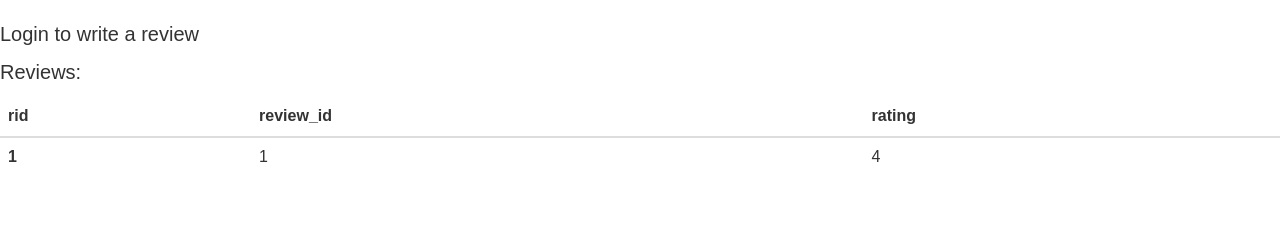
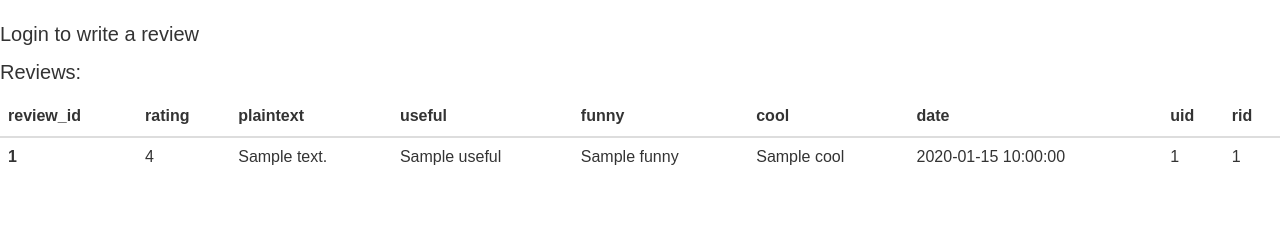
Before and after one commit to SicilyZzz/database-project-1, a Flask app: template templates/show_restaurant_detail.html in a window 1280 px wide. Shown: the part 304-544 px from the top of the page. Run offline with Flask 2, Linux system fonts and the light colour scheme; the template is opened without the code that fills it: most values are stand-ins (such as "Sample title", 1, 10 or a date in 2020); parts of the project's set-up code (start-up, migrations or seed data) failed here and were passed over; some libraries are stand-ins or nearby versions.

Commit message:
show review detail no username

```diff
--- a/templates/show_restaurant_detail.html
+++ b/templates/show_restaurant_detail.html
@@ -88,9 +88,15 @@
 <table class="table">
   <thead>
     <tr>
-      <th scope="col">rid</th>
       <th scope="col">review_id</th>
       <th scope="col">rating</th>
+      <th scope="col">plaintext</th>
+      <th scope="col">useful</th>
+      <th scope="col">funny</th>
+      <th scope="col">cool</th>
+      <th scope="col">date</th>
+      <th scope="col">uid</th>
+      <th scope="col">rid</th>
       <!-- <th scope="col">Handle</th> -->
     </tr>
   </thead>
@@ -98,9 +104,15 @@
 
     {% for n in reviews %}
     <tr>
-      <th scope="row">{{n.rid}}</th>
-      <td>{{n.review_id}}</td>
+      <th scope="row">{{n.review_id}}</th>
       <td>{{n.rating}}</td>
+      <td>{{n.plaintext}}</td>
+      <td>{{n.useful}}</td>
+      <td>{{n.funny}}</td>
+      <td>{{n.cool}}</td>
+      <td>{{n.date}}</td>
+      <td>{{n.uid}}</td>
+      <td>{{n.rid}}</td>
     </tr>
     {% endfor %}
   </tbody>
```
